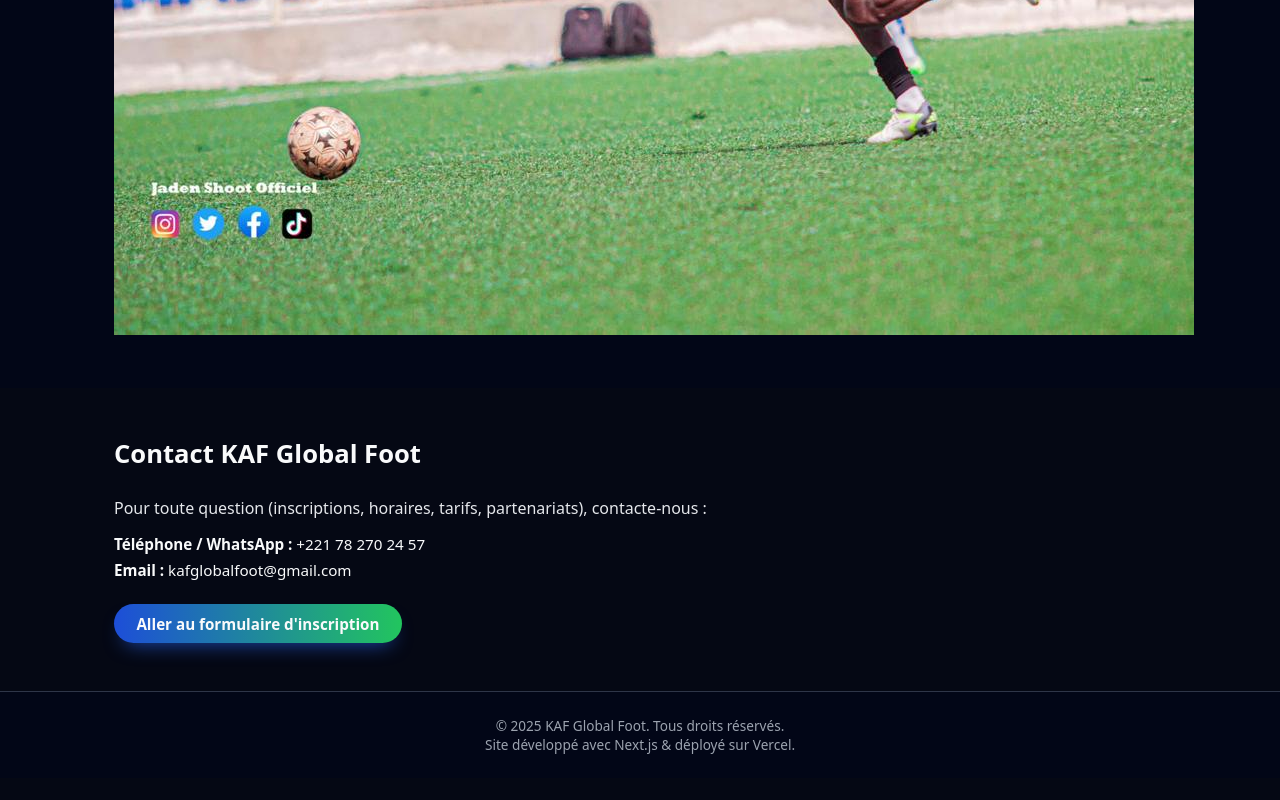
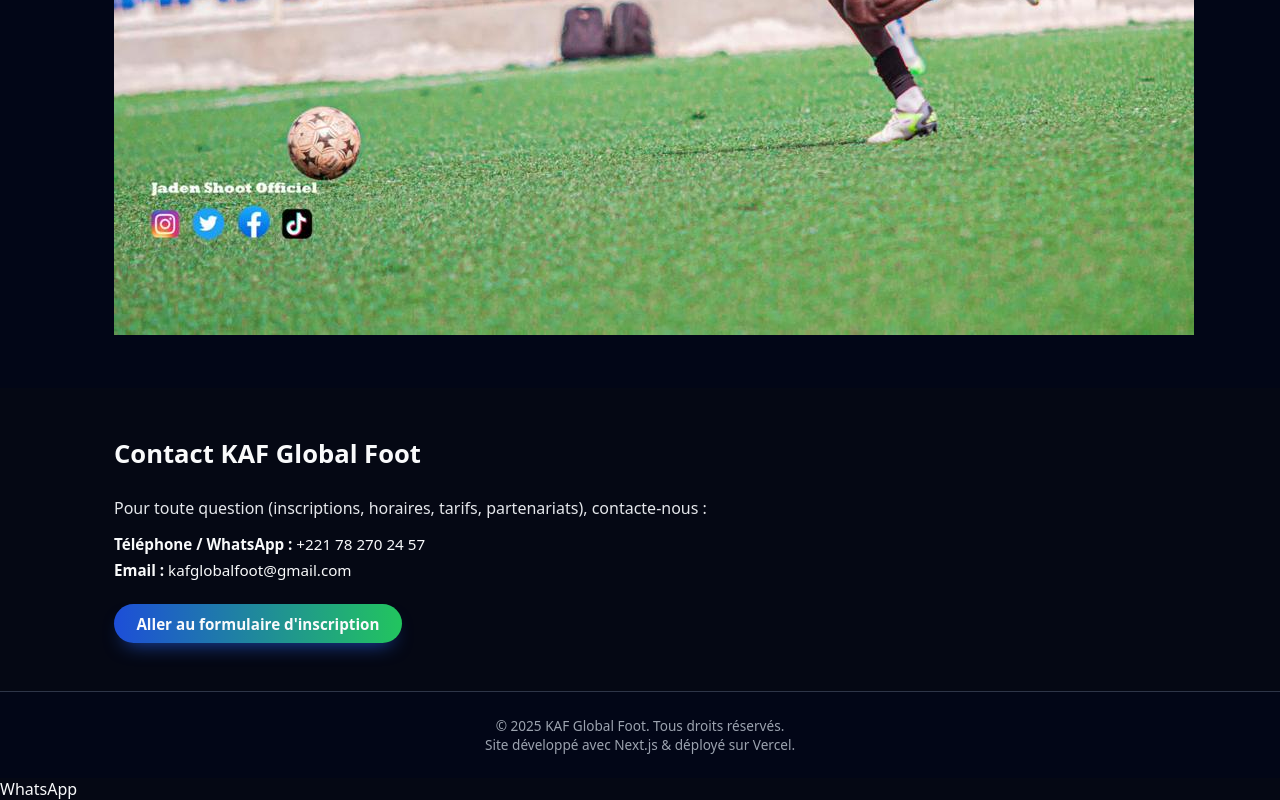
Before and after one commit to meliusmum-sketch/KAF-GLOBAL-FOOT, a Next.js app: page / in a window 1280 px wide. Shown: the part 8129-8929 px from the top of the page. Before the commit the page ends 8907 px from the top, so only its background shows below. Built offline with nearby package versions, Linux system fonts and the light colour scheme.

Commit message:
Update _app.js

```diff
--- a/pages/_app.js
+++ b/pages/_app.js
@@ -2,5 +2,19 @@
 import "../styles/globals.css";
 
 export default function MyApp({ Component, pageProps }) {
-  return <Component {...pageProps} />;
+  return (
+    <>
+      <Component {...pageProps} />
+
+      {/* Bouton WhatsApp flottant, visible sur toutes les pages */}
+      <a
+        href="https://wa.me/221782702457"
+        className="whatsapp-float"
+        target="_blank"
+        rel="noreferrer"
+      >
+        WhatsApp
+      </a>
+    </>
+  );
 }
```
